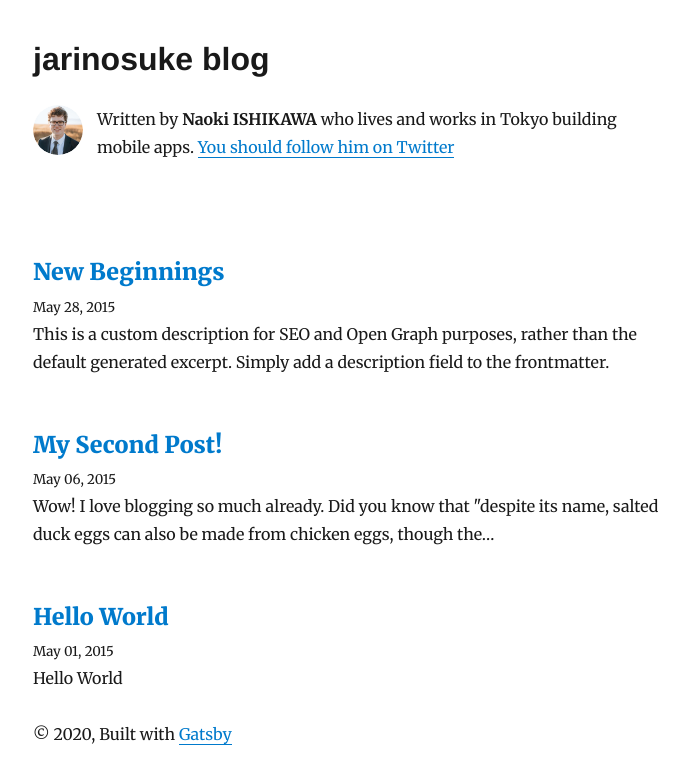
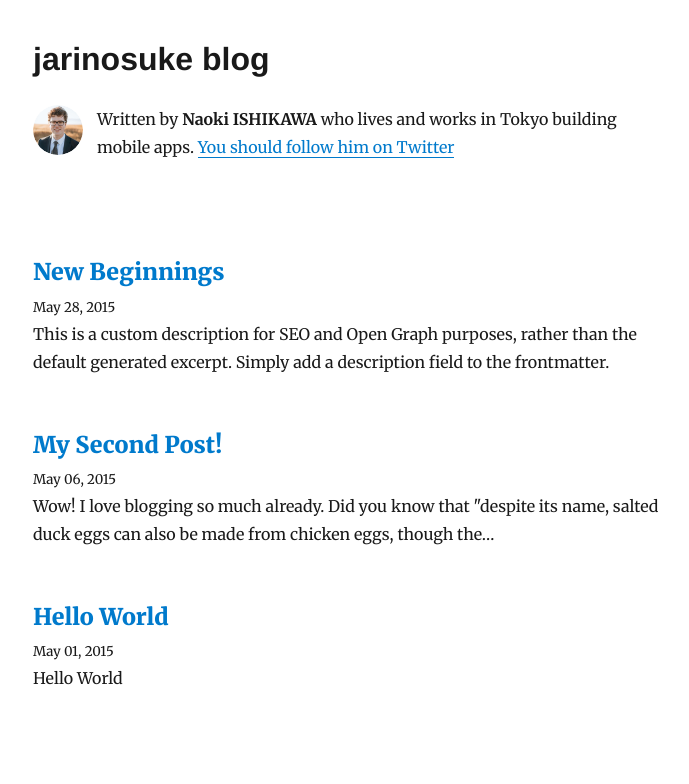
Before and after one commit to jarinosuke/blog.jarinosuke.com, a Gatsby site: page / in a window 1280 px wide. Shown: the whole page, without its empty margins (292-981 px from the left). Built offline with nearby package versions, Linux system fonts and the light colour scheme; Gatsby itself is replaced by a stand-in of ours; some packages are replaced by stand-ins of ours.

Commit message:
remove footer

```diff
--- a/src/components/layout.js
+++ b/src/components/layout.js
@@ -36,11 +36,6 @@ const Layout = ({ location, title, children }) => {
     >
       <header>{header}</header>
       <main>{children}</main>
-      <footer>
-        © {new Date().getFullYear()}, Built with
-        {` `}
-        <a href="https://www.gatsbyjs.org">Gatsby</a>
-      </footer>
     </div>
   )
 }
```
